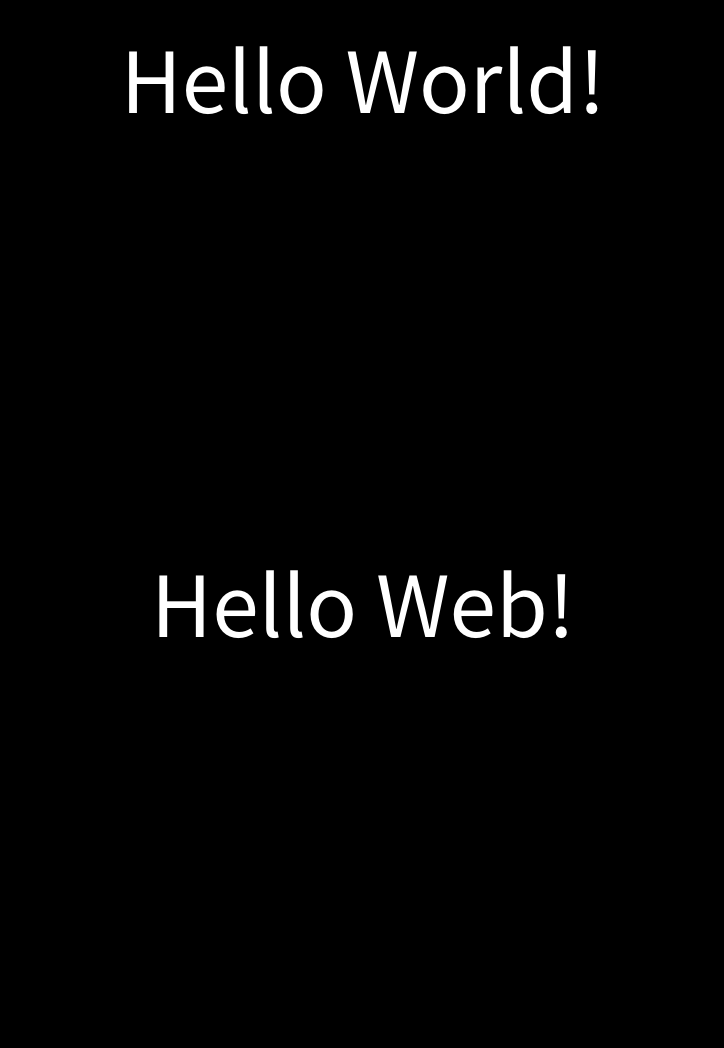
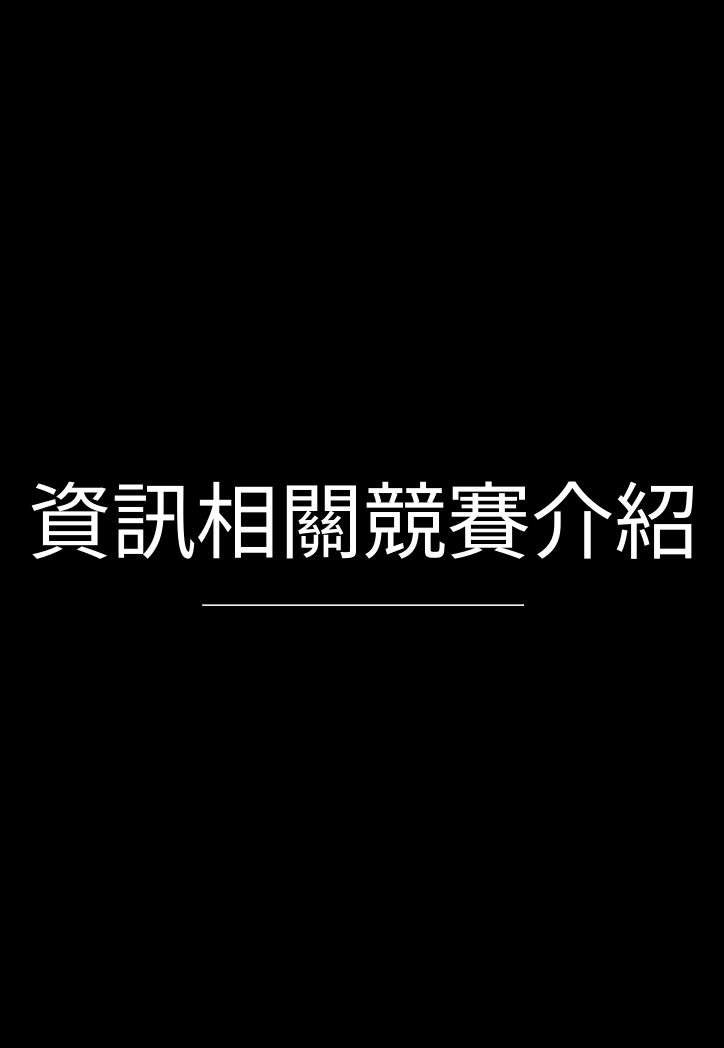
Before and after one commit to zhihao1021/CHSH-SSI, a FastAPI app: page / in a window 1280 px wide. Shown: the whole page, without its empty margins (277-1001 px from the left). Run offline with FastAPI, Linux system fonts and the light colour scheme; parts of the project's set-up code (start-up, migrations or seed data) failed here and were passed over; some web fonts are replaced.

Commit message:
Auto Commit

```diff
--- a/404.html
+++ b/404.html
@@ -35,6 +35,7 @@
             animation: float 4s infinite ease-in-out;
             user-select: none;
             cursor: pointer;
+            transition: color 0.5s;
         }
 
         #title:hover {
@@ -72,7 +73,7 @@
                 transform: rotate(-2deg);
             }
 
-            95% {
+            100% {
                 transform: rotate(0deg);
             }
         }
--- a/templates/index.html
+++ b/templates/index.html
@@ -13,12 +13,21 @@
     <style>
         :root {
             /* 背景顏色 */
-            --background-color: #000000;
-            --border-color: #353535;
+            --background-color: #232323;
+            --sec-background-color: #000000;
+            /* --background-color: #FFFFFF; */
+            --border-color: #777777;
             /* 文字顏色 */
             --text-color: #FFFFFF;
+            /* --text-color: #000000; */
             --highlight-color: #FF8200;
             --second-color: #0082FF;
+        }
+
+        html,
+        body,
+        #pages {
+            background-color: var(--background-color);
         }
 
         html,
@@ -29,25 +38,19 @@
             height: 100%;
             margin: 0px;
             overflow: hidden;
-            background-color: var(--background-color);
         }
 
         /* 預設的Style */
         #pages .page {
-            /* 隱藏時的Style */
-            top: -100%;
-            opacity: 0%;
-
             left: 0px;
-            position: absolute;
+            position: fixed;
             color: var(--text-color);
             font-family: "Noto Sans TC", sans-serif;
-            background-color: inherit;
 
             /* 元素置中顯示 */
-            display: flex;
+            /* display: flex;
             justify-content: center;
-            align-items: center;
+            align-items: center; */
             transition: top 1s, opacity 1s;
         }
 
@@ -57,13 +60,26 @@
             opacity: 100%;
         }
 
+        /* 在背景時的Style */
+        #pages .page.display.background {
+            top: 0px;
+            opacity: 100%;
+        }
+
+        /* 隱藏時的Style */
+        #pages .page.hide {
+            top: -100vh;
+            opacity: 100%;
+            /* transform: rotateX(-90deg); */
+        }
+
         /* 平均分配位置 */
-        #pages .page>* {
+        /* #pages .page>* {
             flex: 1;
             width: calc(100% - 3vmax);
             height: calc(100% - 3vmin);
             margin: 1.5vmin 1.5vmax;
-        }
+        } */
 
         /* 手機板 */
         @media (max-aspect-ratio: 1/1) {
@@ -84,11 +100,20 @@
         hash = hash === "" ? "#page-1" : hash;
         let target_id = document.querySelector(hash) == null ? document.querySelector("#pages").firstChild.id : hash.replace("#", "");
         document.querySelectorAll("#pages > .page").forEach((element) => {
-            if (element.id <= target_id) {
+            if (element.id == target_id) {
                 element.classList.add("display");
+                element.classList.remove("background");
+                element.classList.remove("hide");
+            }
+            else if (element.id < target_id) {
+                element.classList.add("display");
+                element.classList.add("background");
+                element.classList.remove("hide");
             }
             else {
                 element.classList.remove("display");
+                element.classList.remove("background");
+                element.classList.add("hide");
             }
         })
     }
@@ -123,6 +148,13 @@
         new_page.classList.add("page");
         if (next_index == nowpage) {
             new_page.classList.add("display");
+        }
+        else if (next_index < nowpage) {
+            new_page.classList.add("display");
+            new_page.classList.add("background");
+        }
+        else {
+            new_page.classList.add("hide");
         }
 
         parent.appendChild(new_page);
--- a/templates/pages/page-1.html
+++ b/templates/pages/page-1.html
@@ -1,11 +1,25 @@
 <style>
     #page-1 {
+        display: flex;
         flex-direction: column;
+        background-color: #000000;
+        justify-content: center;
+        align-items: center;
     }
+
+    #page-1 hr.hor-hr {
+        height: 0px;
+        width: calc(25vw);
+    }
+
     #page-1 .block {
+        margin: 2vh 2vw;
+    }
+
+    #page-1 .title {
         font-size: 8vmin;
-        text-align: center;
+        user-select: none;
     }
 </style>
-<div class="block">Hello World!</div>
-<div class="block">Hello Web!</div>
+<div class="title block">資訊相關競賽介紹</div>
+<hr class="hor-hr">
--- a/templates/pages/page-2.html
+++ b/templates/pages/page-2.html
@@ -1,57 +1,44 @@
 <style>
-    #page-2 .intro {
-        display: flex;
-        flex-direction: column;
+    #page-2 {
+        display: block;
+        background-color: #333333;
     }
-    #page-2 .intro div {
-        margin: 0px;
+
+    #page-2 hr.hor-hr {
+        height: 0px;
+        width: calc(100% - 2vw);
     }
-    #page-2 .intro div.title {
-        font-size: 10vmin;
+
+    #page-2 .block {
+        margin: 2vh 2vw;
     }
-    #page-2 .intro div.content {
-        font-size: 5vmin;
+
+    #page-2 .title {
+        font-size: 8vmin;
+        user-select: none;
     }
-    #page-2 .intro img {
-        object-fit: contain;
-        width: 50%;
+
+    #page-2 ul {
+        font-size: 6vmin;
+        padding-left: 9vmin;
     }
-    @media (max-aspect-ratio: 1/1) {
-        #page-2 zero-md {
-            flex: 0!important;
-        }
-        #page-2 .intro div {
-            margin: 2vmin 0px;
-        }
-        #page-2 .intro .img-block {
-            width: 100%;
-        }
-        #page-2 .intro .img-block img {
-            object-fit: contain;
-            height: 100%;
-            margin: 0px auto;
-        }
+
+    #page-2 ul li {
+        transition: color 0.3s;
+        width: max-content;
+        cursor: pointer;
+        user-select: none;
+    }
+
+    #page-2 ul li:hover {
+        color: var(--highlight-color);
     }
 </style>
-
-<zero-md src="/markdowns/README.md">
-    <template>
-        <!-- <link rel="stylesheet" href="/static/css/prism.normal.min.css"> -->
-        <link rel="stylesheet" href="/static/css/prism.dark.min.css">
-        <style>
-            /* Markdown內的文字顏色 */
-            * {
-                color: var(--text-color);
-            }
-        </style>
-    </template>
-</zero-md>
-
-<div class="intro">
-    <div class="title">Introduction Title</div>
-    <div class="content">This is introduction</div>
-    <div class="img-block">
-        <img src="/static/img/example.png">
-    </div>
-    <div class="content">Take Some Img</div>
-</div>
+<div class="title block">資訊相關競賽介紹</div>
+<hr class="hor-hr">
+<ul class="block">
+    <li>演算法</li>
+    <li>資訊安全</li>
+    <li>開發</li>
+    <li>其他</li>
+</ul>
--- /dev/null
+++ b/templates/pages/page-3.html
@@ -0,0 +1,57 @@
+<style>
+    #page-2 .intro {
+        display: flex;
+        flex-direction: column;
+    }
+    #page-2 .intro div {
+        margin: 0px;
+    }
+    #page-2 .intro div.title {
+        font-size: 10vmin;
+    }
+    #page-2 .intro div.content {
+        font-size: 5vmin;
+    }
+    #page-2 .intro img {
+        object-fit: contain;
+        width: 10%;
+    }
+    @media (max-aspect-ratio: 1/1) {
+        #page-2 zero-md {
+            flex: 0!important;
+        }
+        #page-2 .intro div {
+            margin: 2vmin 0px;
+        }
+        #page-2 .intro .img-block {
+            width: 100%;
+        }
+        #page-2 .intro .img-block img {
+            object-fit: contain;
+            height: 100%;
+            margin: 0px auto;
+        }
+    }
+</style>
+
+<zero-md src="/markdowns/README.md">
+    <template>
+        <!-- <link rel="stylesheet" href="/static/css/prism.normal.min.css"> -->
+        <link rel="stylesheet" href="/static/css/prism.dark.min.css">
+        <style>
+            /* Markdown內的文字顏色 */
+            * {
+                color: var(--text-color);
+            }
+        </style>
+    </template>
+</zero-md>
+
+<div class="intro">
+    <div class="title">Introduction Title</div>
+    <div class="content">This is introduction</div>
+    <div class="img-block">
+        <img src="/static/img/example.png">
+    </div>
+    <div class="content">Take Some Img</div>
+</div>
```
